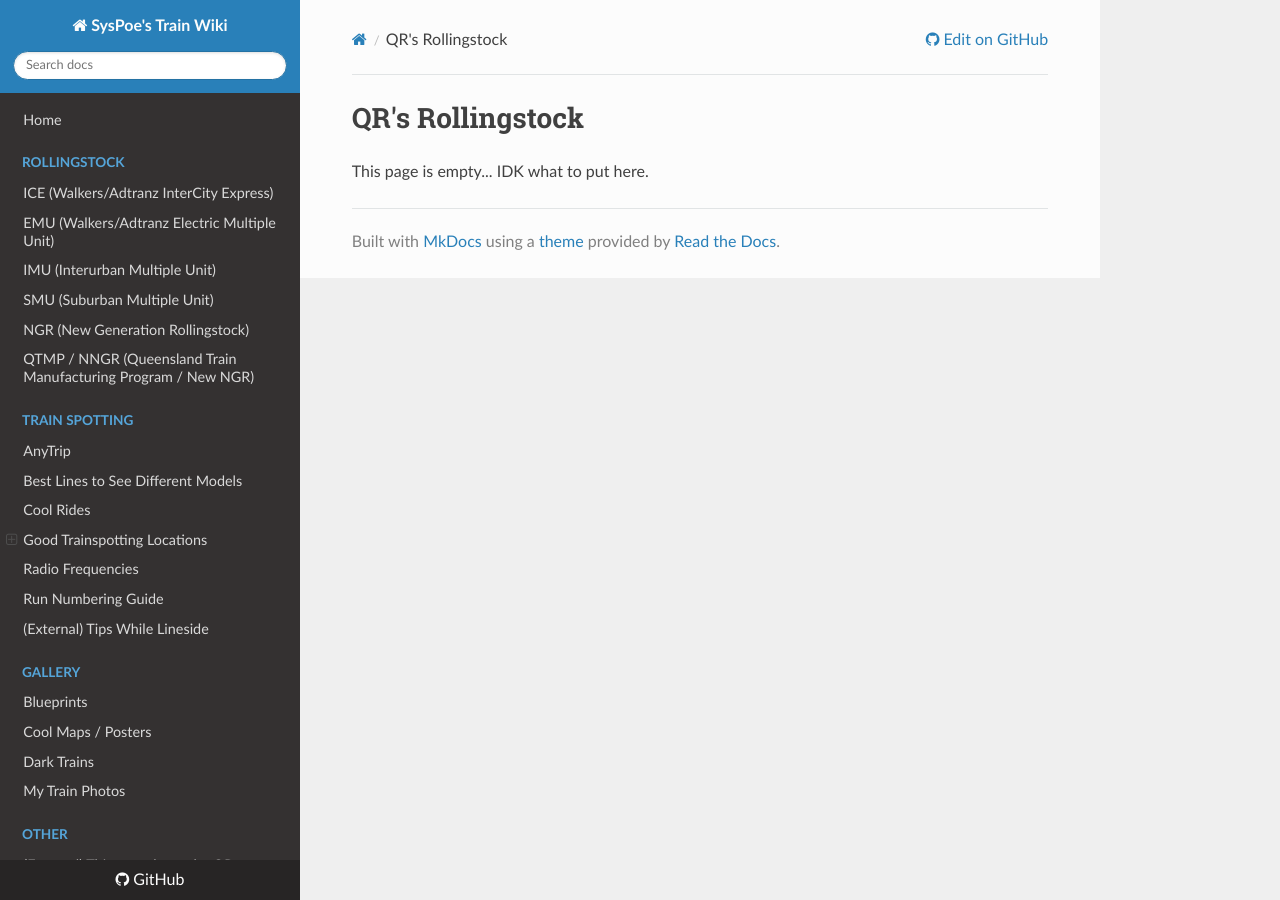
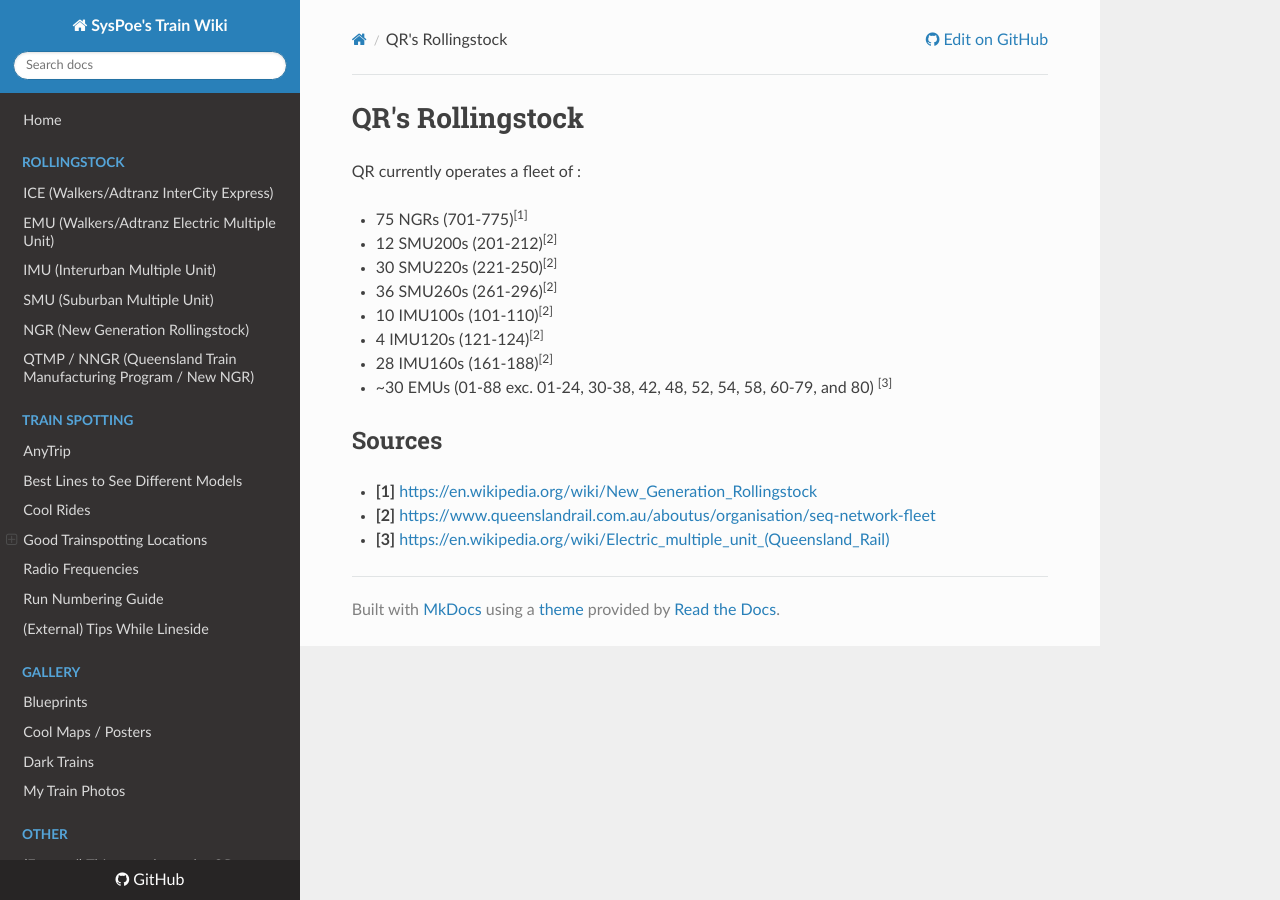
Before and after one commit to SysPoe/train-wiki, an MkDocs documentation site: the page built from docs/Rollingstock/index.md, in a window 1280 px wide. Built offline with MkDocs 1.6.1, drawn with Linux system fonts in a browser that asks for light colours; nearby versions of some CDN libraries.

Commit message:
Add fleet details

```diff
--- a/docs/Rollingstock/index.md
+++ b/docs/Rollingstock/index.md
@@ -1,3 +1,17 @@
 # QR's Rollingstock
 
-This page is empty... IDK what to put here.
+QR currently operates a fleet of :
+
+- 75 NGRs (701-775)<sup>\[1\]</sup>
+- 12 SMU200s (201-212)<sup>\[2\]</sup>
+- 30 SMU220s (221-250)<sup>\[2\]</sup>
+- 36 SMU260s (261-296)<sup>\[2\]</sup>
+- 10 IMU100s (101-110)<sup>\[2\]</sup>
+- 4 IMU120s (121-124)<sup>\[2\]</sup>
+- 28 IMU160s (161-188)<sup>\[2\]</sup>
+- ~30 EMUs (01-88 exc. 01-24, 30-38, 42, 48, 52, 54, 58, 60-79, and 80) <sup>\[3\]</sup>
+
+## Sources
+ - **\[1\]** [https://en.wikipedia.org/wiki/New_Generation_Rollingstock](https://en.wikipedia.org/wiki/New_Generation_Rollingstock)
+ - **\[2\]** [https://www.queenslandrail.com.au/aboutus/organisation/seq-network-fleet](https://www.queenslandrail.com.au/aboutus/organisation/seq-network-fleet)
+ - **\[3\]** [https://en.wikipedia.org/wiki/Electric_multiple_unit_(Queensland_Rail)](https://en.wikipedia.org/wiki/Electric_multiple_unit_(Queensland_Rail))
```
